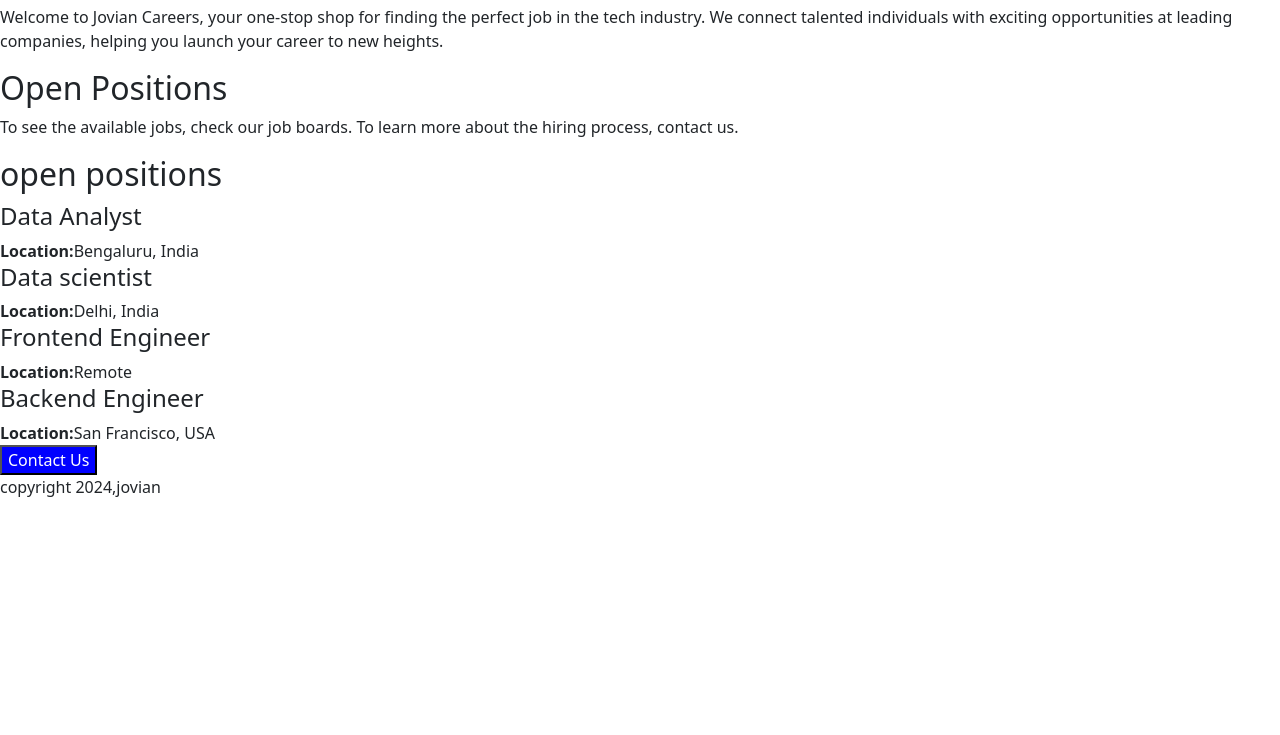
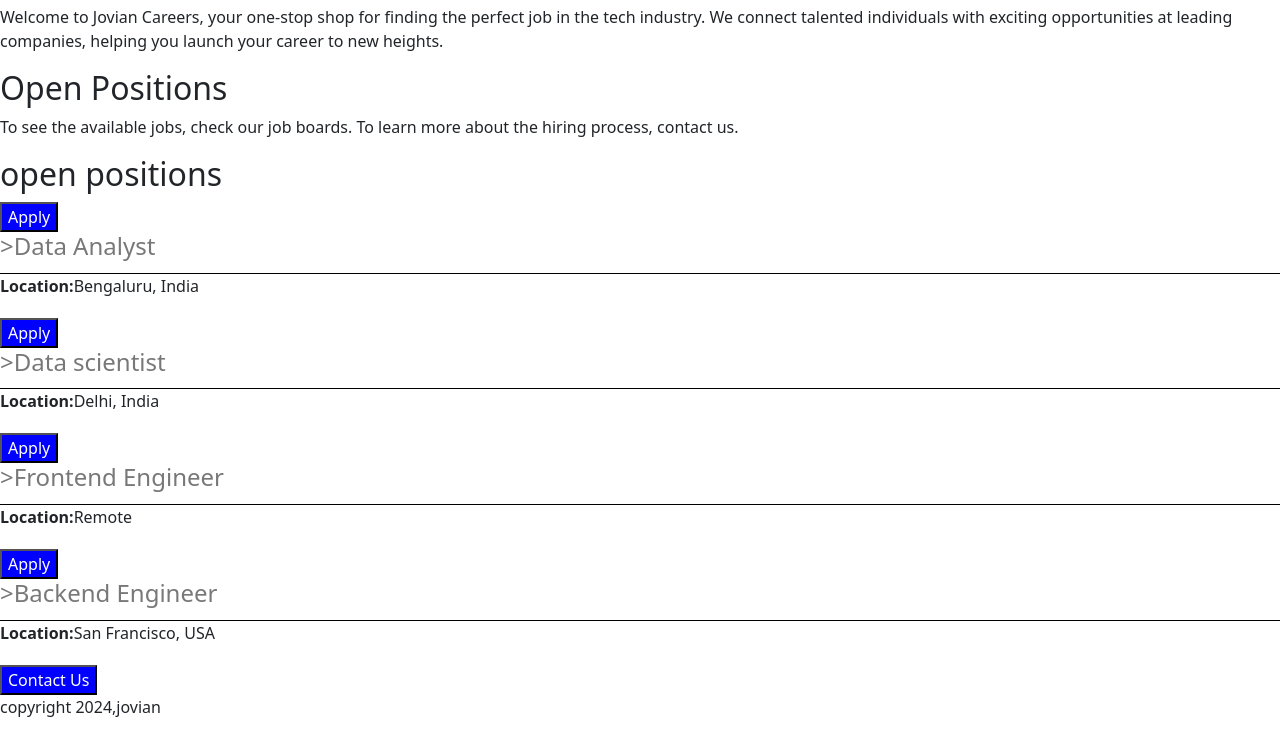
Before and after one commit to saket1923/jovian-careers-website, a Flask app: page / in a window 1280 px wide. Shown: the part 748-1483 px from the top of the page. Before the commit the page ends 1245 px from the top, so only its background shows below. Run offline with Flask 3, Linux system fonts and the light colour scheme.

Commit message:
added dynamic data

```diff
--- a/app.py
+++ b/app.py
@@ -1,4 +1,4 @@
-from flask import Flask,render_template
+from flask import Flask,render_template,jsonify
 
 app = Flask(__name__)
 JOBS=[
@@ -34,5 +34,10 @@ def index():
                            jobs=JOBS,
                           company_name="Jovian ")
 
+
+@app.route('/api/JOBS')
+def list_jobs():
+    return jsonify(JOBS)
+
 if __name__ == '__main__':
     app.run(host="0.0.0.0",debug=True)
--- a/templates/home.html
+++ b/templates/home.html
@@ -5,7 +5,16 @@
     <meta name="viewport" content="width=device-width, initial-scale=1.0">
     <title>jovian careers</title>
   <link href="https://cdn.jsdelivr.net/npm/bootstrap@5.3.3/dist/css/bootstrap.min.css" rel="stylesheet" integrity="sha384-QWTKZyjpPEjISv5WaRU9OFeRpok6YctnYmDr5pNlyT2bRjXh0JMhjY6hW+ALEwIH" crossorigin="anonymous">
+  <style>
+    .job-container {
+      margin-bottom: 20px; /* Adds spacing between job listings */
+    }
 
+    .location {
+      border-top: 1px solid black; /* Adds a thin black border above the location */
+      margin-top: 8px; /* Adds spacing between title and location */
+    }
+  </style>
 </head>
 <body>
   <div>
@@ -22,11 +31,15 @@
   <p>To see the available jobs, check our job boards. To learn more about the hiring process, contact us.</p>
   <h2>open positions</h2>
   <div>{%for job in jobs%}
-    <div>
-      <h4>{{job['title']}}</h4>
-      <div><b>Location:</b>{{job['location']}}</div>
+    <div class="job-container">
+      <button style="background-color:blue; color:white;">Apply</button>
+      <h4 style="color: rgb(120, 120, 120);margin-bottom:4px;padding-bottom:4px;">
+        >{{job['title']}}</h4>
+      <div class="location"><b>Location:</b>{{job['location']}}</div>
+      <div style="margin-bottom: 20px;"></div>
     </div>
-    {%endfor%}
+    <div style="margin-bottom: 20px;"></div>
+  {%endfor%}
   </div>
   <div>
   <button style="background-color:blue; color:white;">Contact Us</button>
```
